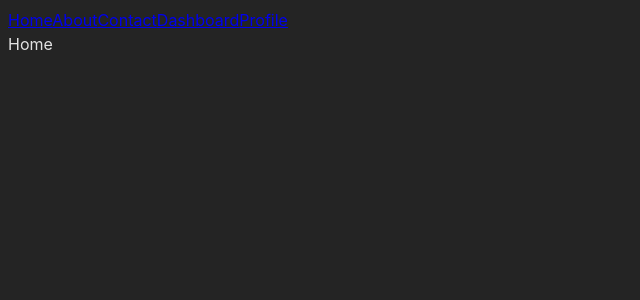
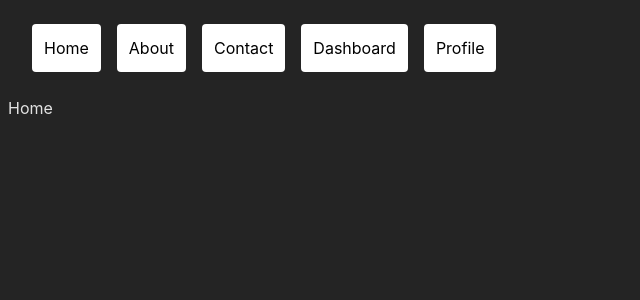
Before and after one commit to marothon/lexicon-router-exercises, a React (Vite) app: page / in a window 1280 px wide. Shown: the top 300 px of the page, without its empty margins (0-640 px from the left). Built offline with nearby package versions, Linux system fonts and the light colour scheme.

Commit message:
Tweak style of nav

```diff
--- a/src/index.css
+++ b/src/index.css
@@ -11,6 +11,24 @@
   text-rendering: optimizeLegibility;
   -webkit-font-smoothing: antialiased;
   -moz-osx-font-smoothing: grayscale;
+}
+
+nav {
+  display: flex;
+  height: fit-content;
+  margin: 1rem;
+  a, a:visited {
+    text-decoration: none;
+    margin: 0.5rem;
+    color: black;
+    padding: 0.75rem;
+    background-color: white;
+    border-radius: 0.25rem;
+  }
+
+  a:hover, a.active {
+    background-color: antiquewhite;
+  }
 }
 
 button {
```
